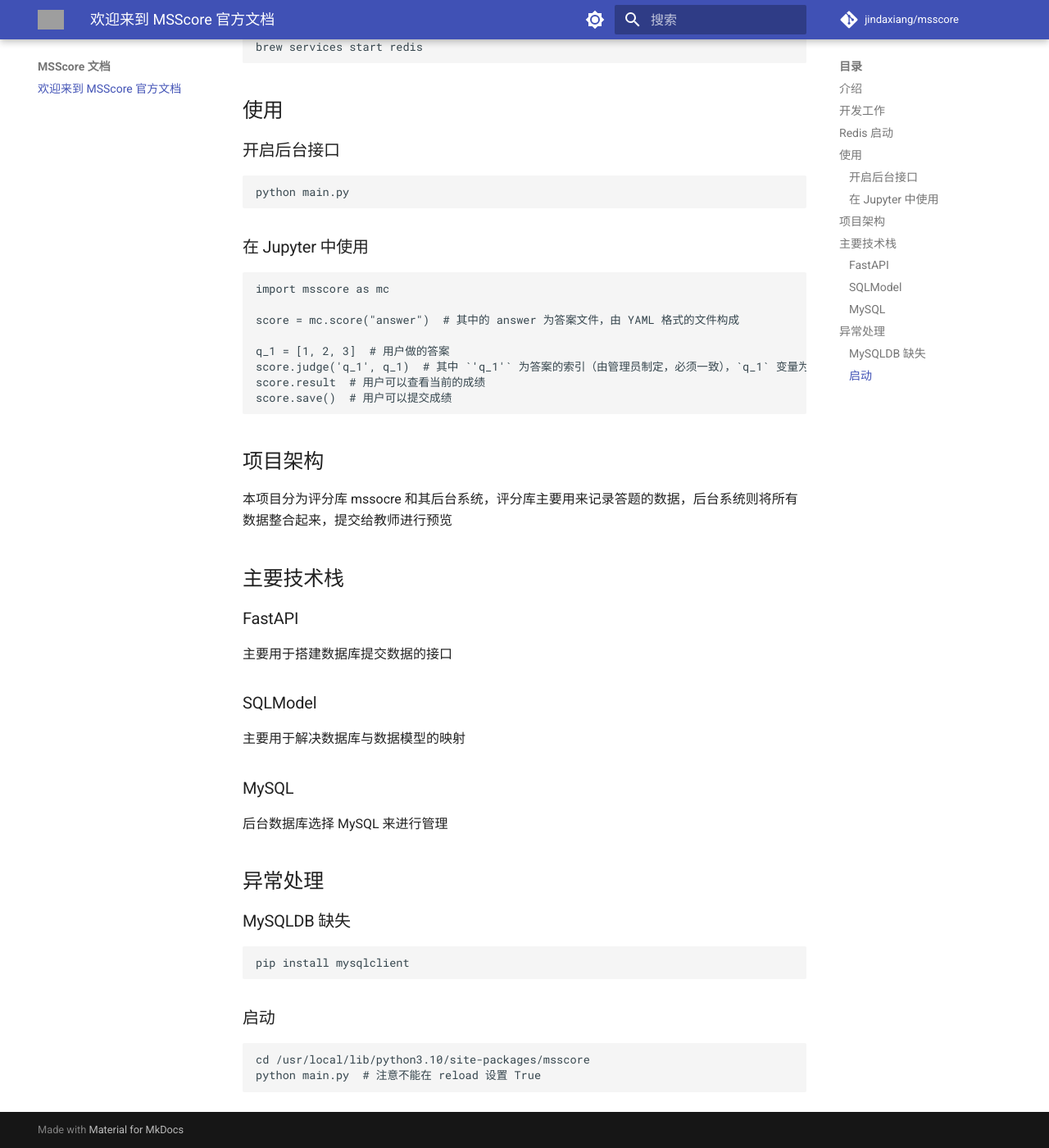
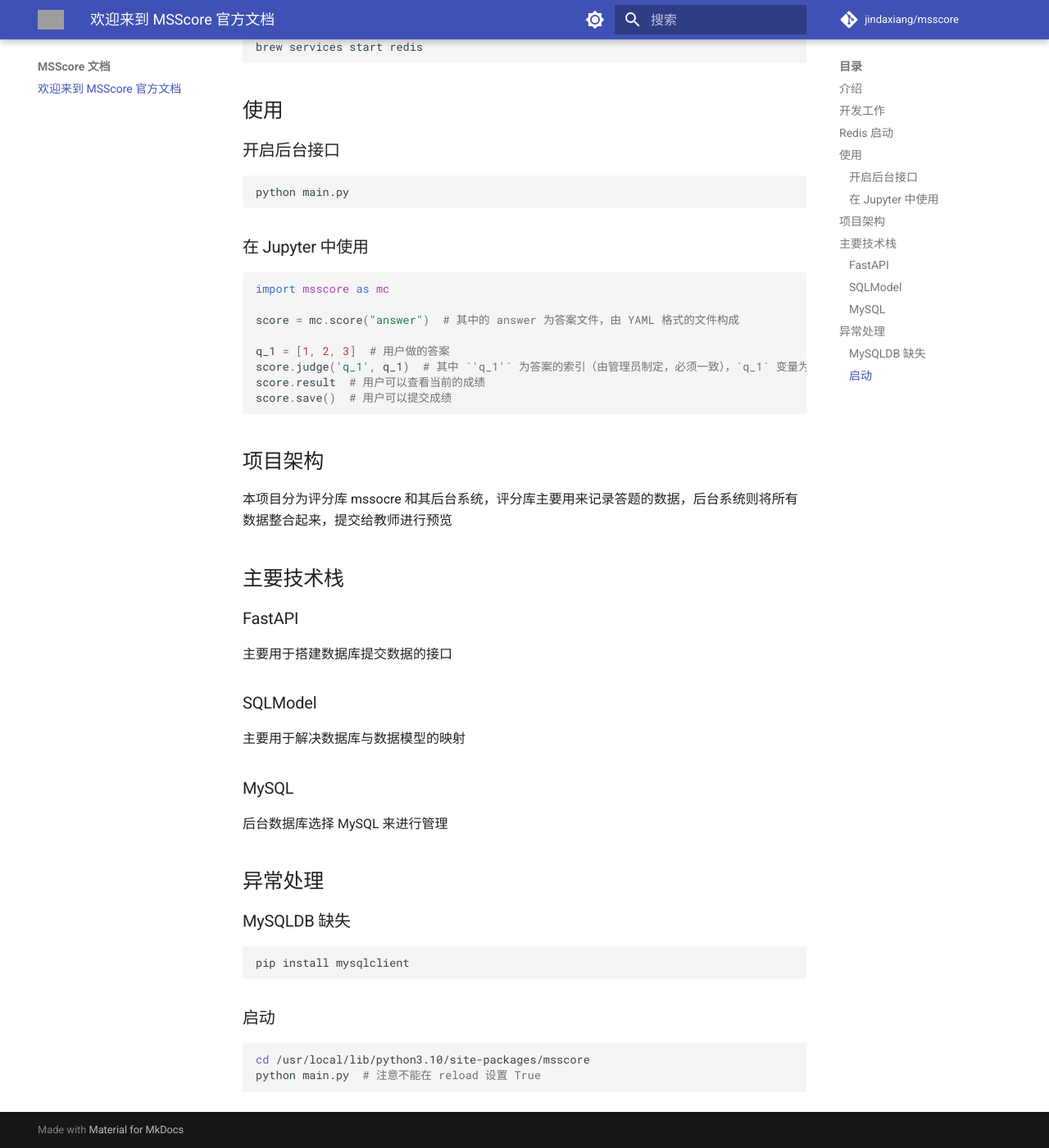
Before and after one commit to jindaxiang/msscore, an MkDocs documentation site: the page built from docs/index.md, in a window 1280 px wide and 1400 px high, scrolled down 577 px. Shown: the whole window at 82% size. Built offline with MkDocs 1.6.1 and Material for MkDocs 9.7.7, drawn with Linux system fonts in a browser that asks for light colours; comment, search, counter and statistics services are not loaded; grey boxes are pictures that could not be loaded.

Commit message:
docs(docs): docs
docs

```diff
--- a/mkdocs.yml
+++ b/mkdocs.yml
@@ -6,6 +6,8 @@ theme:
   logo: https://fastapi.tiangolo.com/img/icon-white.svg
   favicon: https://fastapi.tiangolo.com/img/favicon.png
   language: zh
+  features:
+    - content.code.annotate
   palette:
 
     # Palette toggle for light mode
@@ -21,3 +23,9 @@ theme:
         name: Switch to light mode
 repo_name: jindaxiang/msscore
 repo_url: https://github.com/jindaxiang/msscore
+markdown_extensions:
+  - pymdownx.highlight:
+      anchor_linenums: true
+  - pymdownx.inlinehilite
+  - pymdownx.snippets
+  - pymdownx.superfences
```
